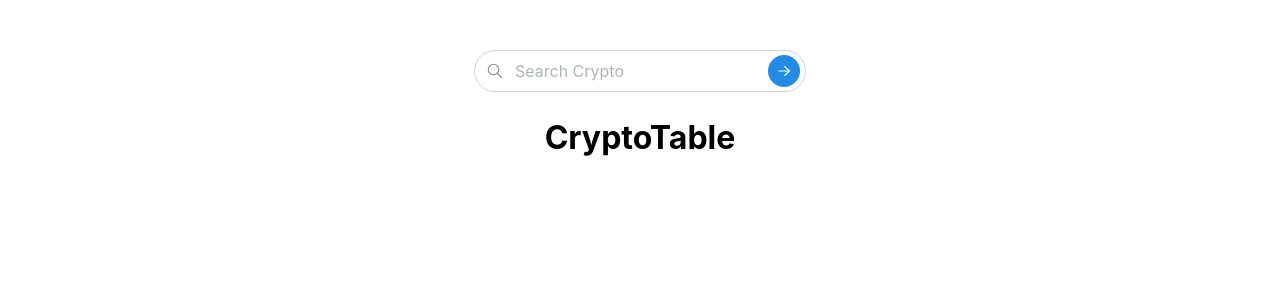
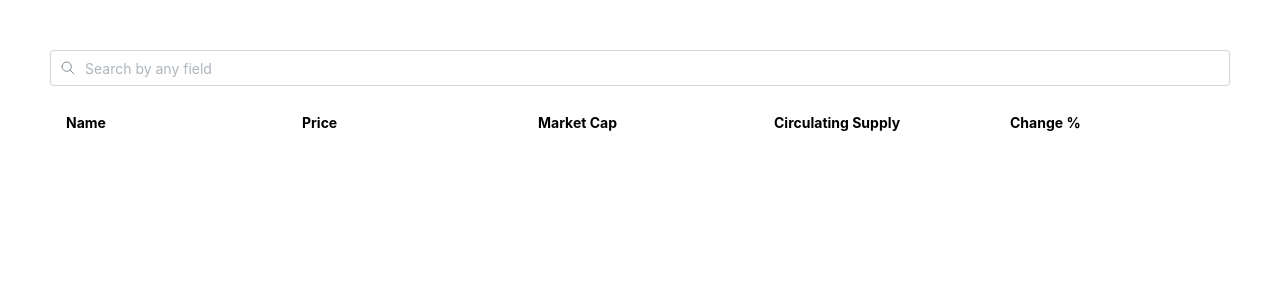
Before and after one commit to Nanared1/crypto-tracker, a React (Create React App) app: page / in a window 1280 px wide. Shown: the top 300 px of the page. Built offline with nearby package versions, Linux system fonts and the light colour scheme.

Commit message:
Update eslint rules and add table layout

```diff
--- a/src/App.tsx
+++ b/src/App.tsx
@@ -1,49 +1,75 @@
 import React from "react"
 import { QueryClient, QueryClientProvider } from "@tanstack/react-query"
 import styled from "styled-components"
-import { ActionIcon, MantineProvider, TextInput, TextInputProps, createTheme, rem, useMantineTheme } from "@mantine/core"
-import { IconSearch, IconArrowRight } from '@tabler/icons-react';
-import '@mantine/core/styles.css';
+import {
+  MantineProvider,
+  ScrollArea,
+  Table,
+  TextInput,
+  TextInputProps,
+  createTheme,
+  rem,
+} from "@mantine/core"
+import { IconSearch, IconSelector, IconChevronDown, IconChevronUp, } from "@tabler/icons-react"
+import "@mantine/core/styles.css"
 
 const queryClient = new QueryClient()
 
-const theme = createTheme({});
+const theme = createTheme({})
 
 const S = {
   Container: styled.div`
     display: flex;
     flex-direction: column;
     align-items: center;
-    padding: 50px 0px;
     width: 100%;
     height: 100vh;
+  `,
+  CrytoTableContainer: styled.div`
+    flex: 1;
+    width: 100%;
+    height: 100%;
+    padding: 50px;
+    box-sizing: border-box;
   `,
 }
 
 const SearchInput = (props: TextInputProps) => {
-  const theme = useMantineTheme();
   return (
     <TextInput
-      radius="xl"
-      size="md"
-      placeholder="Search Crypto"
-      rightSectionWidth={42}
-      leftSection={<IconSearch style={{ width: rem(18), height: rem(18) }} stroke={1.5} />}
-      rightSection={
-        <ActionIcon size={32} radius="xl" color={theme.primaryColor} variant="filled">
-          <IconArrowRight style={{ width: rem(18), height: rem(18) }} stroke={1.5} />
-        </ActionIcon>
+      placeholder="Search by any field"
+      mb="md"
+      leftSection={
+        <IconSearch style={{ width: rem(16), height: rem(16) }} stroke={1.5} />
       }
       {...props}
     />
-  );
+  )
 }
 
 const CryptoTable = () => {
   return (
-    <div>
-      <h1>CryptoTable</h1>
-    </div>
+    <Table horizontalSpacing="md" verticalSpacing="xs" miw={700} layout="fixed">
+        <Table.Tbody>
+          <Table.Tr>
+            <Table.Th>
+              Name
+            </Table.Th>
+            <Table.Th>
+              Price
+            </Table.Th>
+            <Table.Th>
+              Market Cap
+            </Table.Th>
+            <Table.Th>
+              Circulating Supply
+            </Table.Th>
+            <Table.Th>
+              Change %
+            </Table.Th>
+          </Table.Tr>
+        </Table.Tbody>
+      </Table>
   )
 }
 
@@ -51,10 +77,14 @@ const App = () => {
   return (
     <QueryClientProvider client={queryClient}>
       <MantineProvider theme={theme}>
-      <S.Container>
-        <SearchInput />
-        <CryptoTable />
-      </S.Container>
+        <S.Container>
+          <S.CrytoTableContainer>
+            <ScrollArea>
+              <SearchInput />
+              <CryptoTable />
+            </ScrollArea>
+          </S.CrytoTableContainer>
+        </S.Container>
       </MantineProvider>
     </QueryClientProvider>
   )
```
Also changed, not shown: .eslintrc.json.
